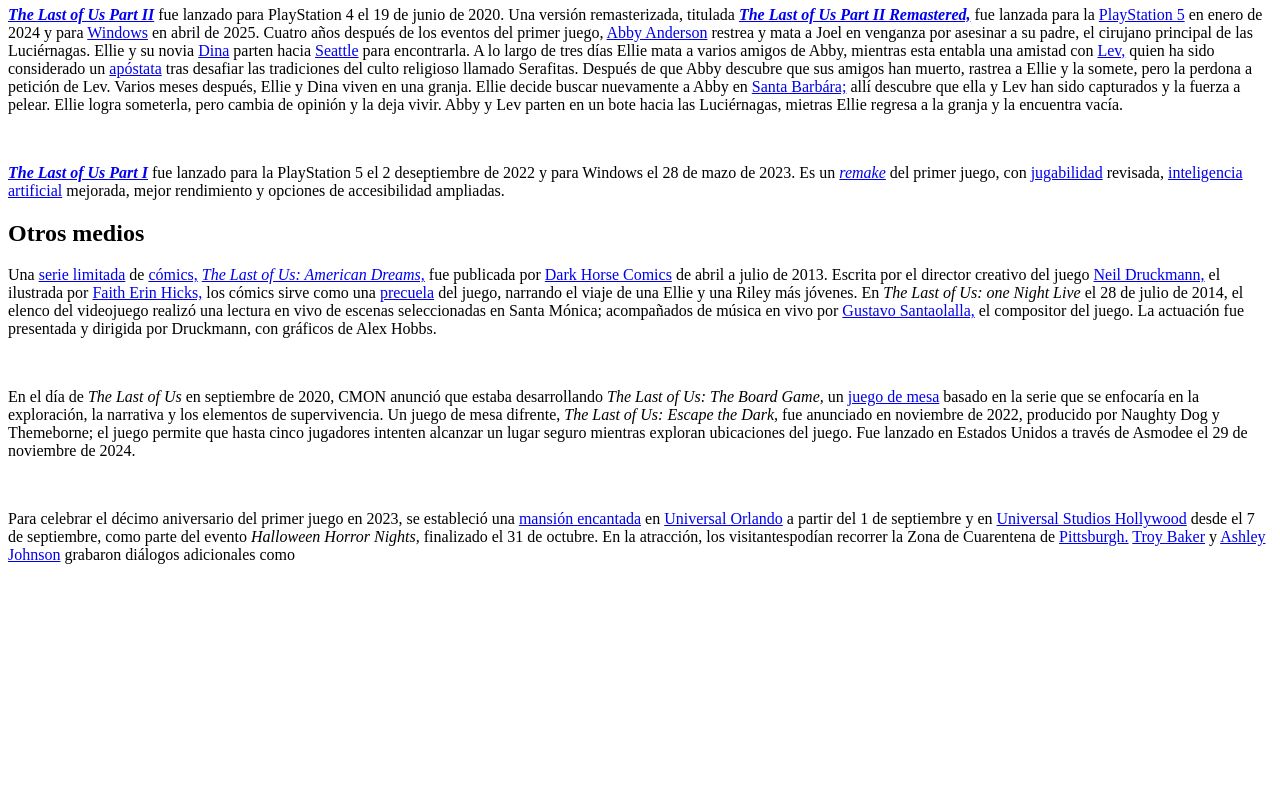
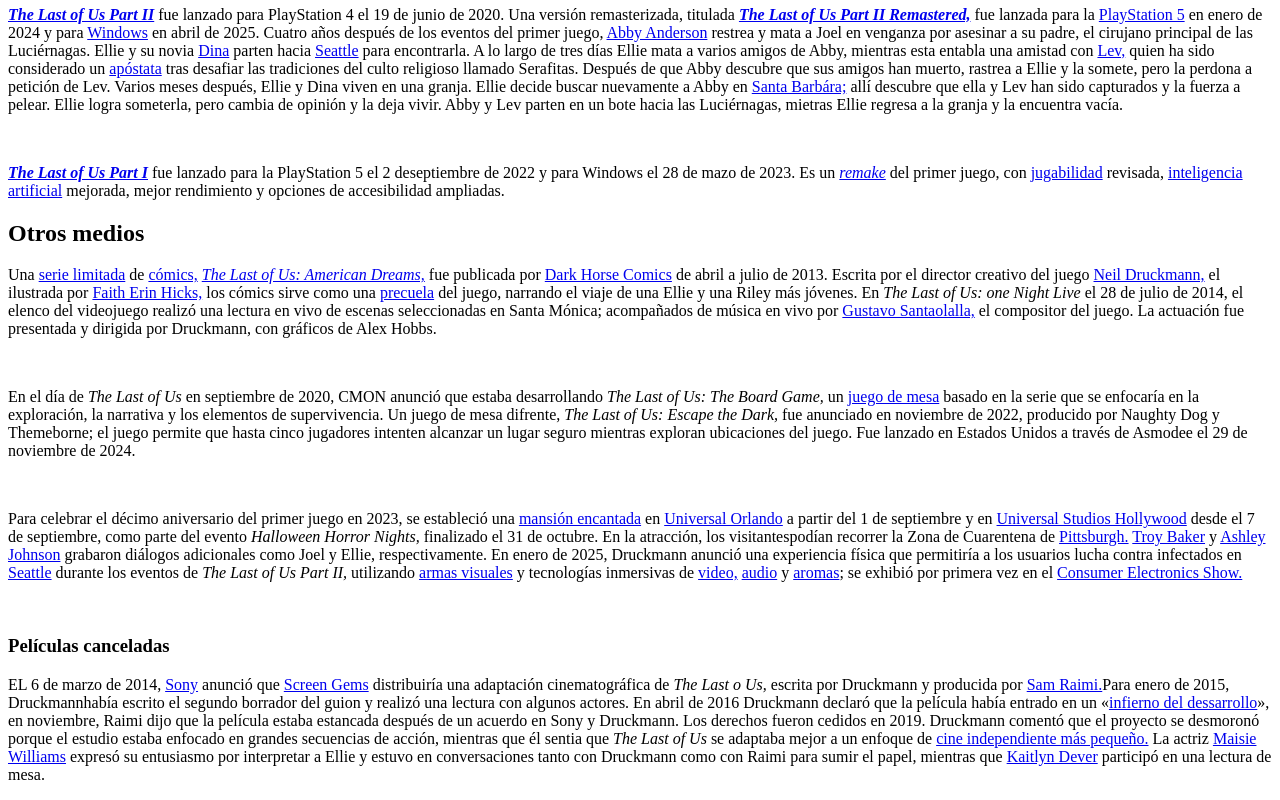
Before and after one commit to Laia123456/miniproyecto1, a plain HTML site: page index.html in a window 1280 px wide. Shown: the part 1047-1847 px from the top of the page. Before the commit the page ends 1627 px from the top, so only its background shows below. Drawn offline with Linux system fonts and the light colour scheme.

Commit message:
pelis canceladas p 2

```diff
--- a/index.html
+++ b/index.html
@@ -90,7 +90,7 @@
 
     <h2><strong>Otros medios</strong></h2>
 
-    <div id="Otros medios"></div>
+    <div id="Otros medios">
         <p>
             Una <a href="https://es.wikipedia.org/wiki/Serie_limitada"><tittle>serie limitada</tittle></a> de <a href="https://es.wikipedia.org/wiki/Historieta"><tittle>cómics,</tittle></a> <a href="https://es.wikipedia.org/wiki/The_Last_of_Us:_American_Dreams"><em><tittle>The Last of Us: American Dreams,</tittle></em></a> fue publicada por <a href="https://es.wikipedia.org/wiki/Dark_Horse_Comics"><tittle>Dark Horse Comics</tittle></a> de abril a julio de 2013. Escrita por el director creativo del juego
             <a href="https://es.wikipedia.org/wiki/Neil_Druckmann"><tittle>Neil Druckmann,</tittle></a> el ilustrada por <a href="https://es.wikipedia.org/wiki/Faith_Erin_Hicks"><tittle>Faith Erin Hicks,</tittle></a> los cómics sirve como una <a href="https://es.wikipedia.org/wiki/Precuela"><tittle>precuela</tittle></a> del juego, narrando el viaje de una Ellie y una Riley más jóvenes. En <em>The Last of Us: one Night Live</em> el 28 de julio de 2014, el elenco del videojuego realizó una lectura en vivo de escenas seleccionadas en Santa Mónica;
@@ -104,8 +104,23 @@
         <br>
         <p>
             Para celebrar el décimo aniversario del primer juego en 2023, se estableció una <a href="https://es.wikipedia.org/wiki/Mansi%C3%B3n_encantada_(atracci%C3%B3n)"><tittle>mansión encantada</tittle></a> en <a href="https://es.wikipedia.org/wiki/Universal_Orlando_Resort"><tittle>Universal Orlando</tittle></a> a partir del 1 de septiembre y en <a href="https://es.wikipedia.org/wiki/Universal_Studios_Hollywood"><tittle>Universal Studios Hollywood</tittle></a> desde el 7 de septiembre, como parte del evento
-            <em>Halloween Horror Nights,</em> finalizado el 31 de octubre. En la atracción, los visitantespodían recorrer la Zona de Cuarentena de <a href="https://es.wikipedia.org/wiki/Pittsburgh"><tittle>Pittsburgh.</tittle></a> <a href="https://es.wikipedia.org/wiki/Troy_Baker"><tittle>Troy Baker</tittle></a> y <a href="https://es.wikipedia.org/wiki/Ashley_Johnson"><tittle>Ashley Johnson</tittle></a> grabaron diálogos adicionales como
+            <em>Halloween Horror Nights,</em> finalizado el 31 de octubre. En la atracción, los visitantespodían recorrer la Zona de Cuarentena de <a href="https://es.wikipedia.org/wiki/Pittsburgh"><tittle>Pittsburgh.</tittle></a> <a href="https://es.wikipedia.org/wiki/Troy_Baker"><tittle>Troy Baker</tittle></a> y <a href="https://es.wikipedia.org/wiki/Ashley_Johnson"><tittle>Ashley Johnson</tittle></a> grabaron diálogos adicionales como Joel y Ellie, respectivamente. En enero de 2025, Druckmann anunció una experiencia física
+            que permitiría a los usuarios lucha contra infectados en <a href="https://es.wikipedia.org/wiki/Seattle"><tittle>Seattle</tittle></a> durante los eventos de <em>The Last of Us Part II,</em> utilizando <a href="https://es.wikipedia.org/wiki/Pistola_de_luz"><tittle>armas visuales</tittle></a> y tecnologías inmersivas de <a href="https://es.wikipedia.org/wiki/Video_inmersivo"><tittle>video,</tittle></a> <a href="https://es.wikipedia.org/wiki/Efectos_de_audio_3D"><tittle>audio</tittle></a> y <a href="https://es.wikipedia.org/wiki/Tecnolog%C3%ADa_de_olor_digital"><tittle>aromas</tittle></a>;
+            se exhibió por primera vez en el <a href="https://es.wikipedia.org/wiki/Consumer_Electronics_Show"><tittle>Consumer Electronics Show.</tittle></a>
         </p>
+        <br>
+        <h3>Películas canceladas</h3>
+
+        <div id="Películas canceladas">
+            <p>
+                EL 6 de marzo de 2014, <a href="https://es.wikipedia.org/wiki/Sony"><tittle>Sony</tittle></a> anunció que <a href="https://es.wikipedia.org/wiki/Screen_Gems"><tittle>Screen Gems</tittle></a> distribuiría una adaptación cinematográfica de <em>The Last o Us,</em> escrita por Druckmann y producida por <a href="https://es.wikipedia.org/wiki/Sam_Raimi"><tittle>Sam Raimi.</tittle></a>Para enero de 2015, Druckmannhabía escrito el segundo borrador del guion y realizó una lectura con algunos actores. En abril de 2016 Druckmann declaró que la película había entrado en un
+                «<a href="https://es.wikipedia.org/wiki/Infierno_del_desarrollo"><tittle>infierno del dessarrollo</tittle></a>», en noviembre, Raimi dijo que la película estaba estancada después de un acuerdo en Sony y Druckmann. Los derechos fueron cedidos en 2019. Druckmann comentó que el proyecto se desmoronó porque el estudio estaba enfocado en grandes secuencias de acción, mientras que él sentia que <em>The Last of Us</em> se adaptaba mejor a un enfoque de <a href="https://es.wikipedia.org/wiki/Cine_independiente"><tittle>cine independiente más pequeño.</tittle></a>
+                La actriz <a href="https://es.wikipedia.org/wiki/Maisie_Williams"><tittle>Maisie Williams</tittle></a> expresó su entusiasmo por interpretar a Ellie y estuvo en conversaciones tanto con Druckmann como con Raimi para sumir el papel, mientras que <a href="https://es.wikipedia.org/wiki/Kaitlyn_Dever"><tittle>Kaitlyn Dever</tittle></a> participó en una lectura de mesa.
+            </p>
+
+        </div>
+
+    </div>
 
 </body>
 </html>
```
